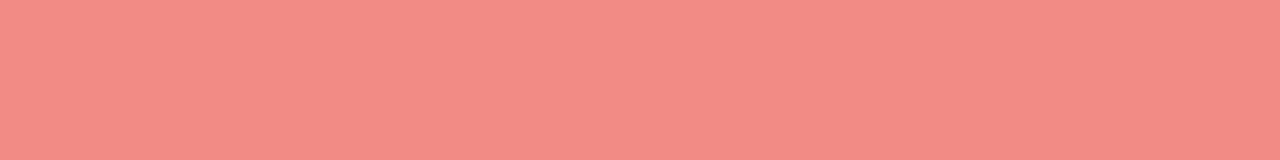
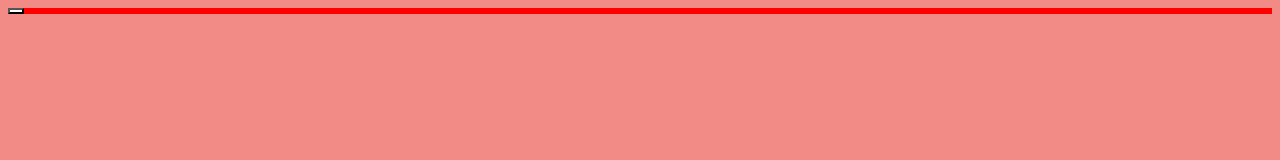
Before and after one commit to TeriCherry/loud, a plain HTML site: page pages/fluidstorm/fluidstorm.html in a window 1280 px wide. Drawn offline with Linux system fonts and the light colour scheme.

Commit message:
Update fluidstorm.html

```diff
--- a/pages/fluidstorm/fluidstorm.html
+++ b/pages/fluidstorm/fluidstorm.html
@@ -27,10 +27,8 @@
 
   <body>
 
-    <div id="zaButts>
-      <div id="but1"></div>
-      <div></div>
-      <div></div>
+    <div id="zaButts">
+      <button type="button" id="but1"></button>
     </div>
 
 
```
